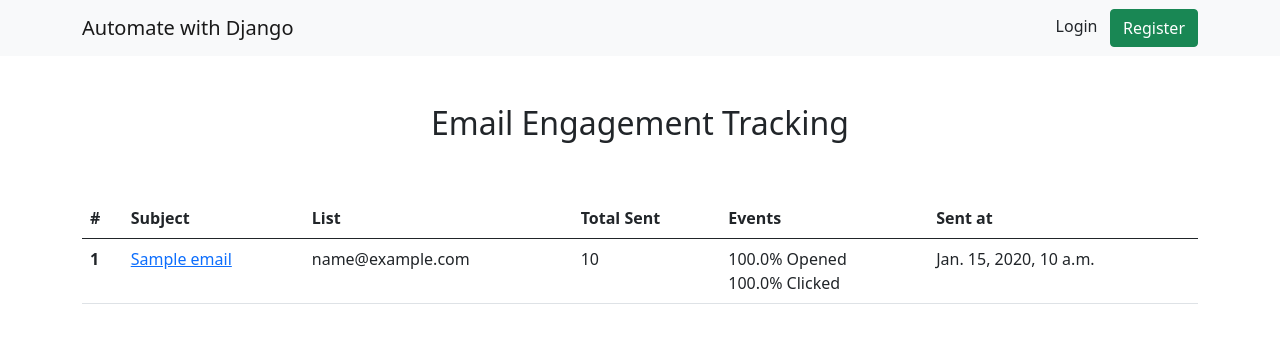
After one commit to OgwuegbuMaxwell/django_automation_apps, a Django app: page /emails/track/dashboard/ in a window 1280 px wide. The commit adds this page. Shown: the top 343 px of the page. Run offline with Django 5.2, Linux system fonts and the light colour scheme; tables that the repository leaves empty hold one stand-in row (values such as "Sample post"); parts of the project's set-up code (start-up, migrations or seed data) failed here and were passed over; some libraries are stand-ins or nearby versions.

Commit message:
Email Tracking System Completed

```diff
--- a/apps_main/settings.py
+++ b/apps_main/settings.py
@@ -26,7 +26,7 @@ SECRET_KEY = config('SECRET_KEY')
 # SECURITY WARNING: don't run with debug turned on in production!
 DEBUG = config('DEBUG', default=False, cast = bool)
 
-ALLOWED_HOSTS = []
+ALLOWED_HOSTS = ['*']
 
 
 # Application definition
@@ -200,3 +200,7 @@ ANYMAIL = {
     "SENDINBLUE_API_KEY": config("SENDINBLUE_API_KEY"),
 
 }
+
+
+CSRF_TRUSTED_ORIGINS = ['https://a1cf-98-97-79-194.ngrok-free.app']
+BASE_URL = 'https://a1cf-98-97-79-194.ngrok-free.app'
--- a/dataentry/tasks.py
+++ b/dataentry/tasks.py
@@ -32,7 +32,7 @@ def import_data_task(file_path, model_name):
     mail_subject = 'Import Data Completed'
     message = 'Your data has been imported successfully'
     to_email = settings.DEFAULT_TO_EMAIL
-    send_email_notifictation(mail_subject, message, to_email)
+    send_email_notifictation(mail_subject, message, [to_email])
     return 'Data Imported Successfully!'
 
 
@@ -53,5 +53,5 @@ def export_data_task(model_name):
     mail_subject = 'Export Data Successful'
     message = 'Export data successfully, please find the attachment'
     to_email = settings.DEFAULT_TO_EMAIL
-    send_email_notifictation(mail_subject, message, to_email, attachment=file_path)
+    send_email_notifictation(mail_subject, message, [to_email], attachment=file_path)
     return 'Export data executed successfully.'
--- a/emails/models.py
+++ b/emails/models.py
@@ -11,6 +11,10 @@ class List(models.Model):
 
     def __str__(self):
         return self.email_list
+
+    def count_emails(self):
+        count = Subscriber.objects.filter(email_list=self).count()
+        return count
 
 
 class Subscriber(models.Model):
@@ -31,3 +35,46 @@ class Email(models.Model):
 
     def __str__(self):
         return self.subject
+
+    def open_rate(self):
+        total_sent = self.email_list.count_emails()
+        opened_count = EmailTracking.objects.filter(email=self, opened_at__isnull=False).count()
+
+        # formula
+        # if total_sent > 0:
+        #     open_rate = (opened_count/total_sent) * 100
+        # else:
+        #     open_rate = 0
+        open_rate = (opened_count/total_sent) * 100 if total_sent > 0 else 0
+        return round(open_rate, 2) if open_rate > 0 else 0
+
+    def click_rate(self):
+        total_sent = self.email_list.count_emails()
+        opened_count = EmailTracking.objects.filter(email=self, opened_at__isnull=False).count()
+        if opened_count > 0:
+            clicked_count = EmailTracking.objects.filter(email=self, clicked_at__isnull=False).count()
+            # FORMULA
+            click_rate = (clicked_count/opened_count) * 100 if total_sent > 0 else 0
+        else:
+            click_rate = 0
+        return round(click_rate, 2) if click_rate > 0 else 0
+
+
+
+class Sent(models.Model):
+    email = models.ForeignKey(Email, on_delete=models.CASCADE, null=True, blank=True)
+    total_sent = models.IntegerField()
+
+    def __str__(self):
+        return str(self.email) + ' - ' + str(self.total_sent) + ' emails sent '
+
+
+class EmailTracking(models.Model):
+    email = models.ForeignKey(Email, on_delete=models.CASCADE, null=True, blank=True)
+    subscriber = models.ForeignKey(Subscriber, on_delete=models.CASCADE, null=True, blank=True)
+    unique_id = models.CharField(max_length=25, unique=True)
+    opened_at = models.DateTimeField(null=True, blank=True)
+    clicked_at = models.DateTimeField(null=True, blank=True)
+
+    def __str__(self):
+        return self.email.subject
--- a/emails/tasks.py
+++ b/emails/tasks.py
@@ -4,6 +4,6 @@ from dataentry.utils import send_email_notifictation
 
 
 @app.task
-def send_email_task(mail_subject, message, to_email, attachement):
-    send_email_notifictation(mail_subject, message, to_email, attachement)
+def send_email_task(mail_subject, message, to_email, attachement, email_id):
+    send_email_notifictation(mail_subject, message, to_email, attachement, email_id)
     return 'Email sending task executed successfully.'
--- a/emails/urls.py
+++ b/emails/urls.py
@@ -6,5 +6,8 @@ from . import views
 
 urlpatterns = [
     path('send-email/', views.send_email, name='send_email'),
-
+    path('track/click/<unique_id>/', views.track_click, name='track_click'),
+    path('track/open/<unique_id>/', views.track_open, name='track_open'),
+    path('track/dashboard/', views.track_dashboard, name='track_dashboard'),
+    path('track/stats/<int:pk>', views.track_stats, name='track_stats')
 ]
--- a/emails/views.py
+++ b/emails/views.py
@@ -1,11 +1,14 @@
 from django.conf import settings
-from django.shortcuts import redirect, render
+from django.http import HttpResponse, HttpResponseRedirect
+from django.shortcuts import redirect, render, get_object_or_404
 from emails.forms import EmailForm
 from django.contrib import messages
 
 from dataentry.utils import send_email_notifictation
-from emails.models import Subscriber
+from emails.models import Email, Sent, Subscriber, EmailTracking
 from emails.tasks import send_email_task
+from django.db.models import Sum
+from django.utils import timezone
 
 # Create your views here.
 
@@ -13,7 +16,7 @@ def send_email(request):
     if request.method == 'POST':
         email_form = EmailForm(request.POST, request.FILES)
         if email_form.is_valid():
-            email_form = email_form.save()
+            email = email_form.save()
 
             # Send an email
             mail_subject = request.POST.get('subject')
@@ -22,7 +25,7 @@ def send_email(request):
             # print("Email List => ", email_list) Email List =>  3  (the id)
 
             # Access the selected email list
-            email_list = email_form.email_list
+            email_list = email.email_list
             # print("Email List => ", email_list) #Email List =>  Developers (subscriber name)
 
             # Extract Email addresses from subscribers model in the selected email list
@@ -38,24 +41,88 @@ def send_email(request):
             to_email = [email.email_address for email in subscribers]
 
             # Check if there's attachment
-            if email_form.attachment:
-                attachement = email_form.attachment.path
+            if email.attachment:
+                attachement = email.attachment.path
             else:
                 attachement = None
+
+
+            email_id = email.id
 
 
             # send the email using celery || or send it here directly
             # send_email_notifictation(mail_subject, message, to_email, attachement)
             # using celery below. hand over email sending task to celery
-            send_email_task.delay(mail_subject, message, to_email, attachement)
+            send_email_task.delay(mail_subject, message, to_email, attachement, email_id)
 
 
             # display a success message
             messages.success(request, 'Email sent successfully!')
             return redirect('send_email')
     else:
-        email_form = EmailForm()
+        email = EmailForm()
         context = {
-            'email_form':email_form
+            'email_form':email
         }
         return render(request, 'emails/send-email.html', context)
+
+
+
+
+def track_click(request, unique_id):
+    try:
+        email_tracking = EmailTracking.objects.get(unique_id=unique_id)
+        url = request.GET.get('url')
+        # Check if the clicked_at field is set or not
+        if not email_tracking.clicked_at:
+            email_tracking.clicked_at = timezone.now()
+            email_tracking.save()
+            return HttpResponseRedirect(url)
+        else:
+            return HttpResponseRedirect(url)
+    except:
+        return HttpResponse("Email Tracking Record Not Found")
+
+
+
+
+
+
+def track_open(request, unique_id):
+    try:
+        email_tracking = EmailTracking.objects.get(unique_id=unique_id)
+        # Check if the open_at field is set or not
+        if not email_tracking.opened_at:
+            email_tracking.opened_at = timezone.now()
+            email_tracking.save()
+            return HttpResponse("Email opened successfully")
+        else:
+            print('Email already opened')
+            return HttpResponse("Email already opened")
+    except:
+        return HttpResponse("Email Tracking Record Not Found")
+
+
+
+
+def track_dashboard(request):
+    # annotate(total_sent=Sum('sent__total_sent')
+    # this create new field in the email model called total_sent.
+    # the total sent will be assigned to each of the eamil object
+    emails = Email.objects.all().annotate(total_sent=Sum('sent__total_sent')).order_by('-sent_at')
+
+
+    context = {
+        'emails': emails
+    }
+    return render(request, 'emails/track_dashboard.html', context)
+
+
+def track_stats(request, pk):
+    email = get_object_or_404(Email, pk=pk)
+    sent = Sent.objects.get(email=email)
+    context = {
+        'email': email,
+        'total_sent': sent.total_sent
+    }
+    return render(request, 'emails/track_stats.html', context)
--- /dev/null
+++ b/templates/emails/track_dashboard.html
@@ -0,0 +1,44 @@
+{% extends "base.html" %}
+{%load static %}
+
+{% load crispy_forms_tags %}
+
+
+{% block content %}
+
+
+<div class="container">
+    <h2 class="text-center p-5">Email Engagement Tracking</h2>
+
+    <table class="table caption-to table-hover">
+        {% comment %} <caption>List of users</caption> {% endcomment %}
+        <thead>
+          <tr>
+            <th scope="col">#</th>
+            <th scope="col">Subject</th>
+            <th scope="col">List</th>
+            <th scope="col">Total Sent</th>
+            <th scope="col">Events</th>
+            <th scope="col">Sent at</th>
+          </tr>
+        </thead>
+        <tbody>
+            {%for email in emails %}
+          <tr>
+            <th scope="row">{{forloop.counter}}</th>
+            <td><a href="{% url 'track_stats' email.id %}">{{email.subject}}</a></td>
+            <td>{{email.email_list}}</td>
+            <td>{{email.total_sent}}</td>
+            <td>
+                <div>{{email.open_rate}}% Opened</div>
+                <div>{{email.click_rate}}% Clicked</div>
+            </td>
+            <td>{{email.sent_at}}</td>
+          </tr>
+          {%endfor%}
+
+        </tbody>
+      </table>
+</div>
+
+{%endblock%}
--- a/templates/home.html
+++ b/templates/home.html
@@ -88,7 +88,7 @@
   <div class="row pt-5">
       <!-- Email Tracking -->
       <div class="col-md-4">
-          <a href="#" class="text-decoration-none text-dark">
+          <a href="{% url 'track_dashboard' %}" class="text-decoration-none text-dark">
               <div class="card alert-warning shadow">
                   <div class="card-header">
                   <h4>Email Tracking</h4>
```
Also changed, not shown: dataentry/utils.py (+69 -8 lines), emails/admin.py (+8 -1 lines), templates/emails/track_stats.html (added, +48 -0 lines), emails/migrations/0005_emailtracking.py (added), emails/migrations/0006_sent.py (added).
